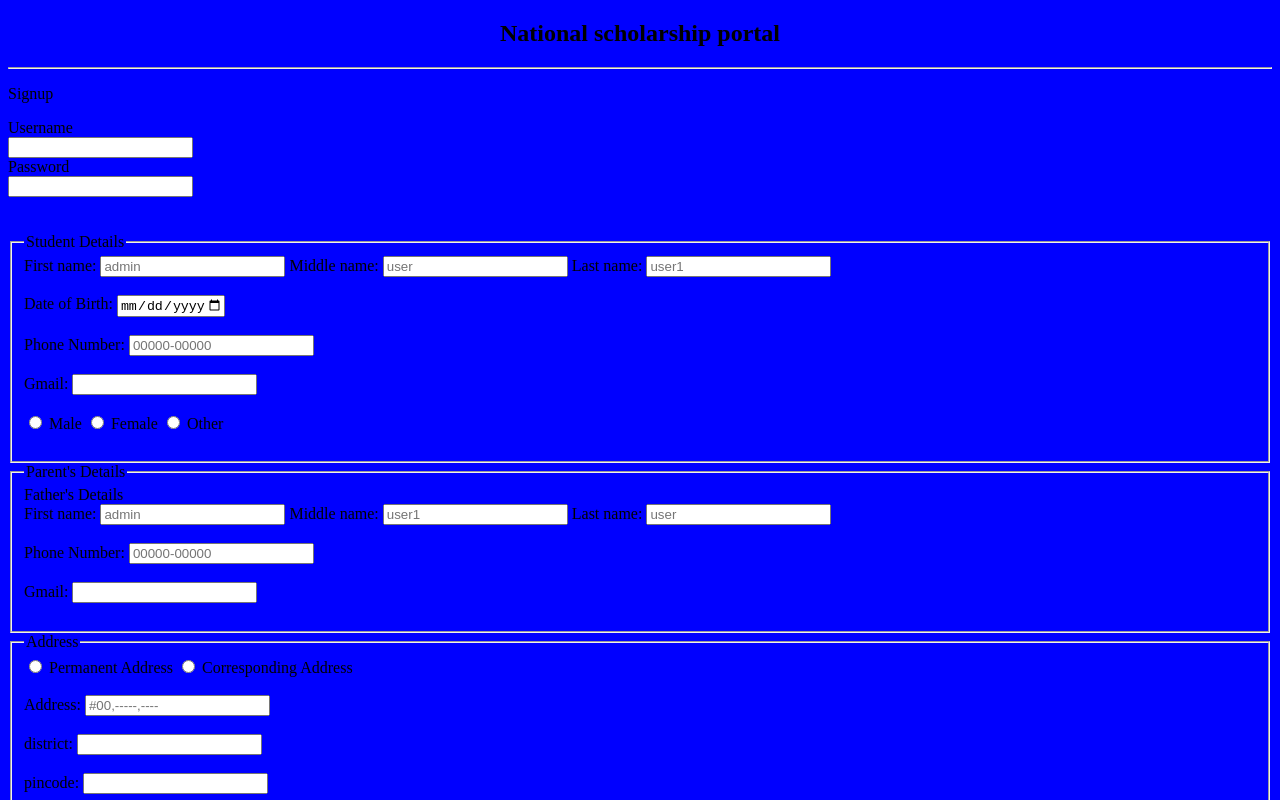
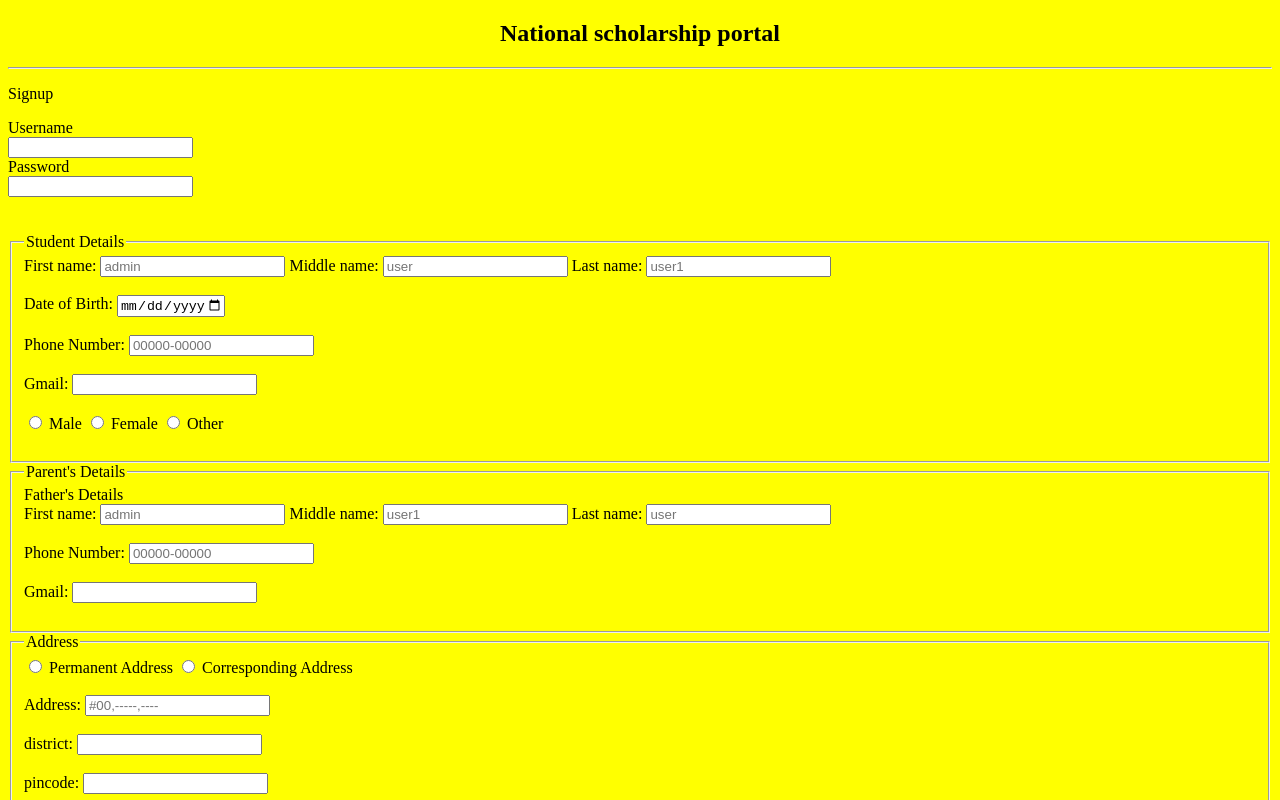
Before and after one commit to madhusudhanj27/madhusudhanj27.github.io, a plain HTML site: page index.html in a window 1280 px wide. Shown: the top 800 px of the page. Drawn offline with Linux system fonts and the light colour scheme.

Commit message:
Update index.html

```diff
--- a/index.html
+++ b/index.html
@@ -10,7 +10,7 @@
     <title>Application form</title>
 </head>
     <style>
-      body  {background-color: blue}
+      body  {background-color: yellow}
         </style>
 <body>
 
```
